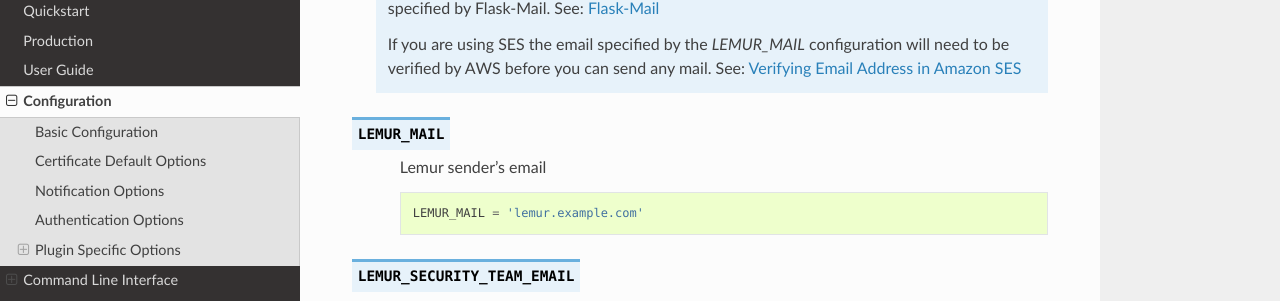
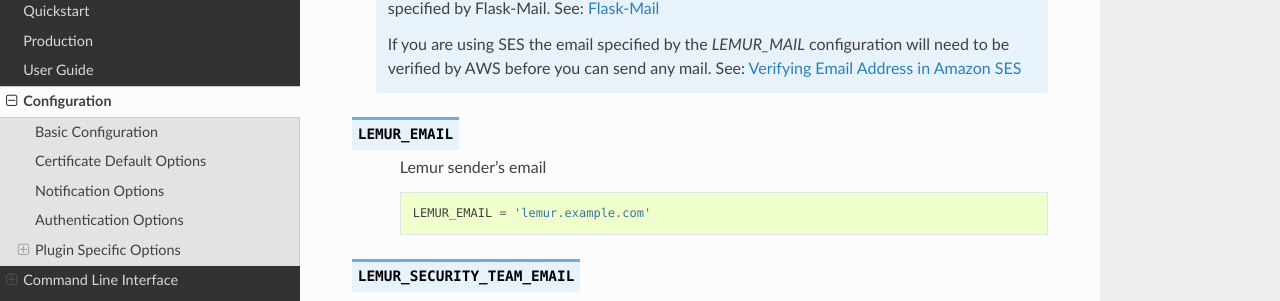
Before and after one commit to Netflix/lemur, a Sphinx documentation site: the page built from docs/administration.rst, in a window 1280 px wide and 900 px high, scrolled down 3508 px. Shown: the part 134-435 px from the top of the window. Built offline with Sphinx 7.4.7 and the Read the Docs theme 2.0.0, drawn with Linux system fonts in a browser that asks for light colours.

Commit message:
config LEMUR_MAIL to LEMUR_EMAIL
I referenced https://github.com/Netflix/lemur/blob/master/lemur/plugins/lemur_email/plugin.py and it appears this configuration option should be "LEMUR_EMAIL"

```diff
--- a/docs/administration.rst
+++ b/docs/administration.rst
@@ -202,14 +202,14 @@ Lemur supports sending certification expiration notifications through SES and SM
         you can send any mail. See: `Verifying Email Address in Amazon SES <http://docs.aws.amazon.com/ses/latest/DeveloperGuide/verify-email-addresses.html>`_
 
 
-.. data:: LEMUR_MAIL
+.. data:: LEMUR_EMAIL
     :noindex:
 
         Lemur sender's email
 
         ::
 
-            LEMUR_MAIL = 'lemur.example.com'
+            LEMUR_EMAIL = 'lemur.example.com'
 
 
 .. data:: LEMUR_SECURITY_TEAM_EMAIL
```
